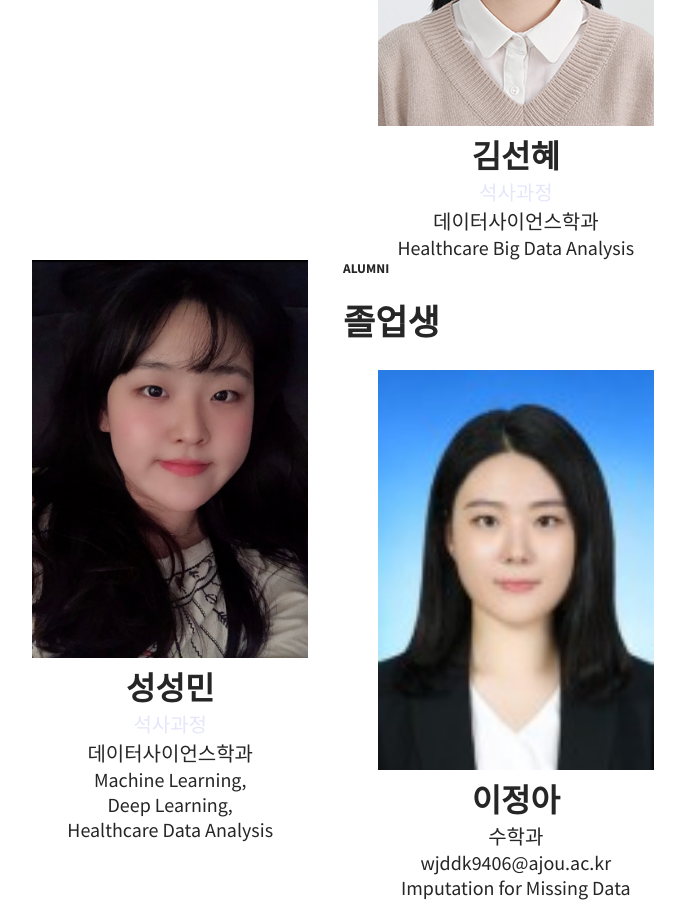
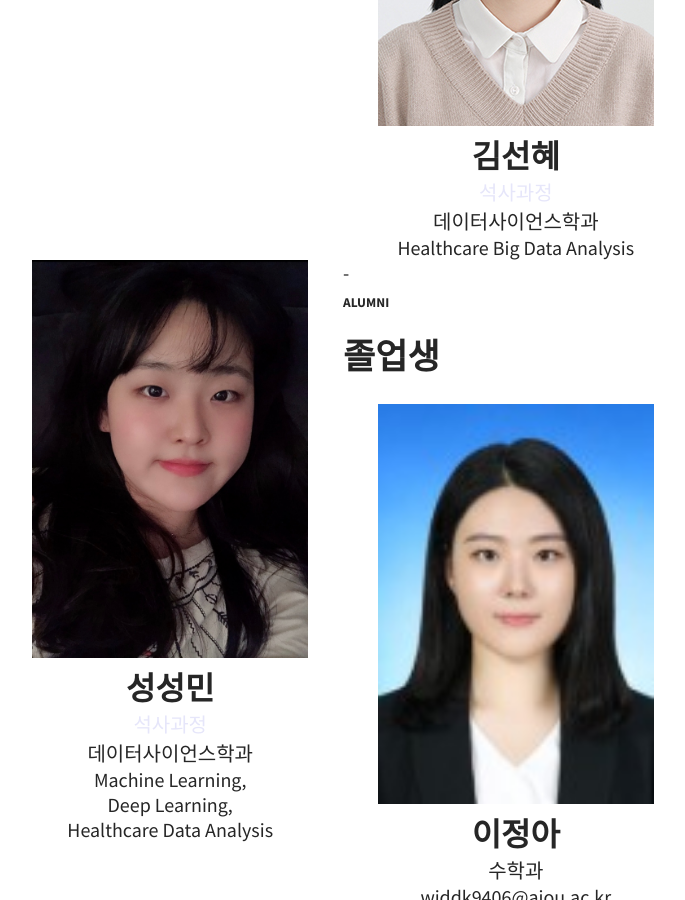
Before and after one commit to Statistical-Analysis-Lab/Statistical-Analysis-Lab.github.io, a Jekyll site: the page built from pages/member.md, in a window 1280 px wide and 900 px high, scrolled down 1736 px. Shown: the whole window, without its empty margins (297-982 px from the left). Built offline with Jekyll 4.4.1, drawn with Linux system fonts in a browser that asks for light colours.

```diff
--- a/pages/member.md
+++ b/pages/member.md
@@ -78,7 +78,7 @@ tags: [Gallery, Photo]
   Machine Learning,<br> Deep Learning,<br> Healthcare Data Analysis<br><br><br>
 	</center>
 </div>
-
+<div>-</div>
 
 ###### ALUMNI
 ## 졸업생
```
